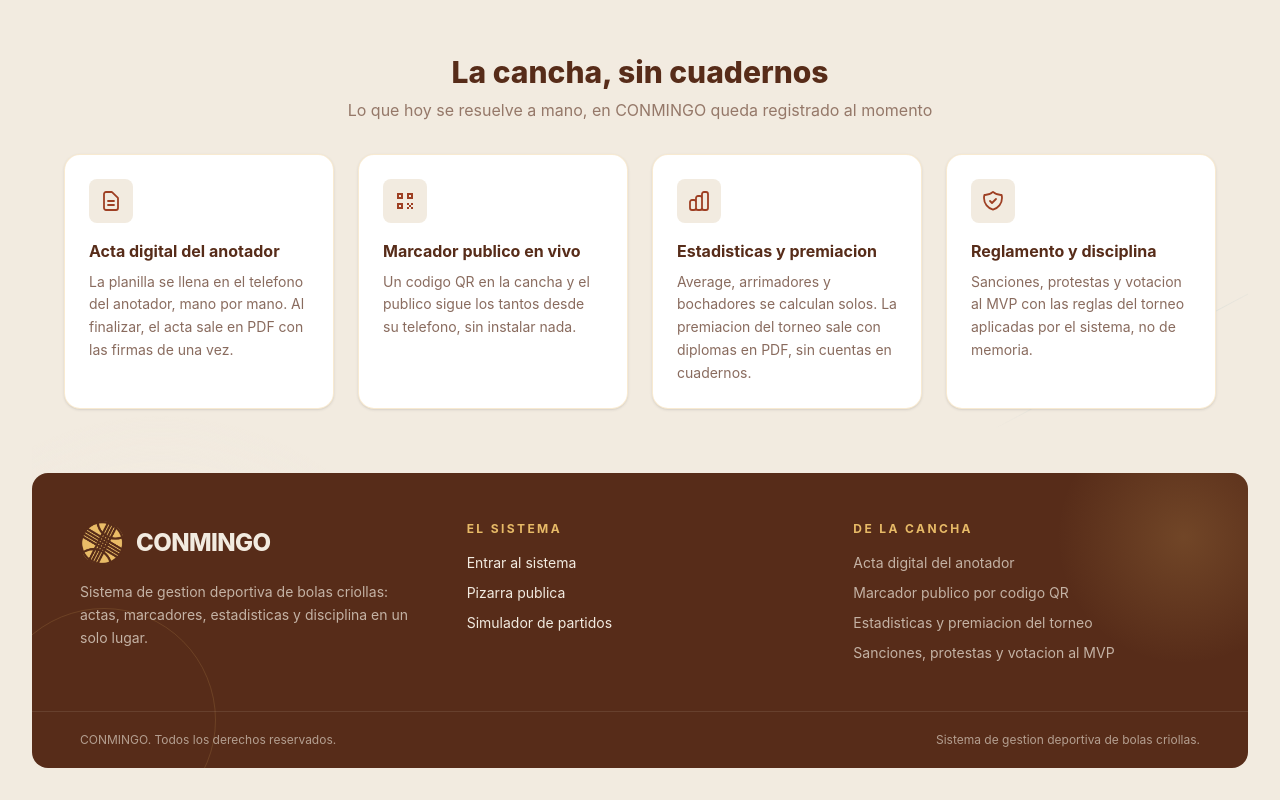
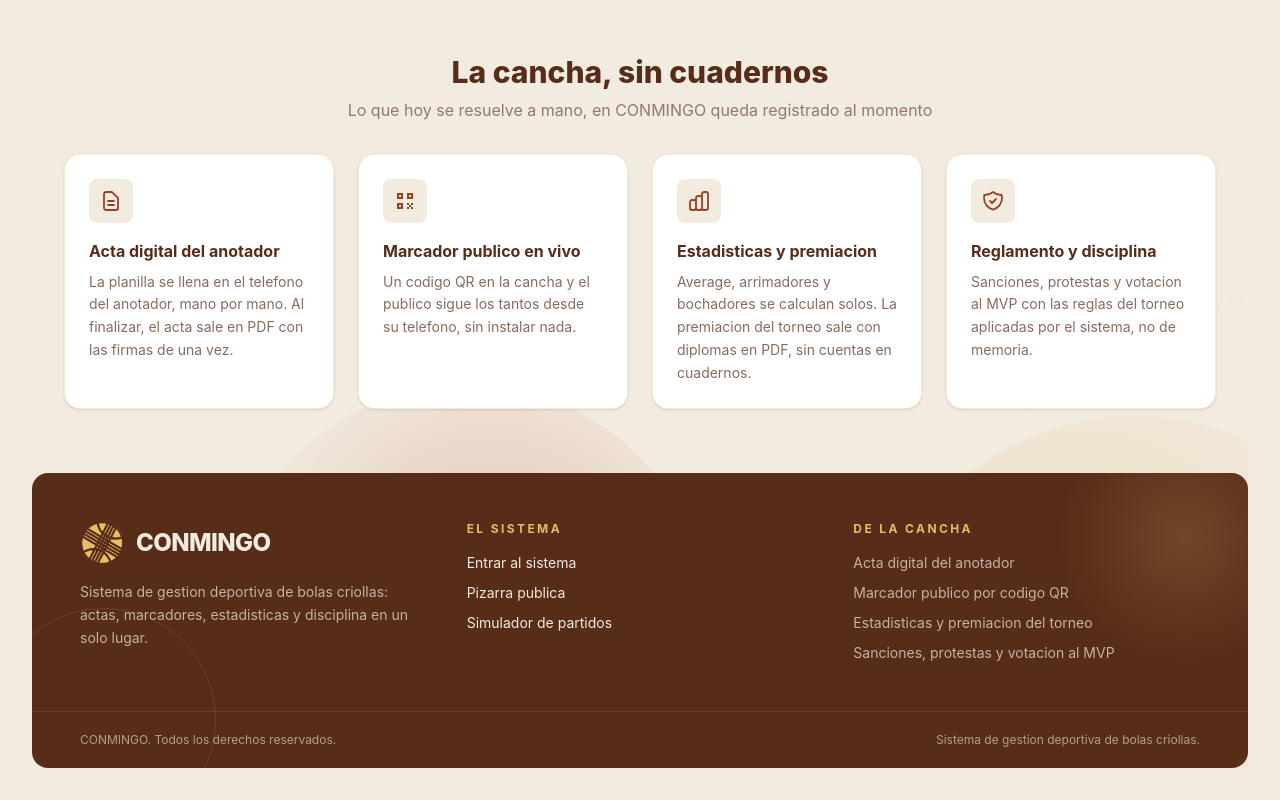
Before and after one commit to KeikoBernal/CONMINGO, a React (Vite) app in the folder frontend/: page / in a window 1280 px wide. Shown: the part 1104-1904 px from the top of the page. Built offline with nearby package versions, Linux system fonts and the light colour scheme; no server answers.

Commit message:
Inicio publico: spots de gradiente dorado y terracota acompanando el footer

```diff
--- a/frontend/src/components/InicioPublico.jsx
+++ b/frontend/src/components/InicioPublico.jsx
@@ -182,6 +182,9 @@ export default function InicioPublico({ partidos = [], onIniciarSesion }) {
         <div className="absolute -top-48 -right-40 w-[34rem] h-[34rem] rounded-full" style={{ transform: parallax(0.08), background: 'radial-gradient(circle at 40% 40%, rgba(231,186,103,0.4), rgba(231,186,103,0.12) 45%, rgba(231,186,103,0) 70%)' }}></div>
         <div className="absolute -bottom-56 -left-40 w-[36rem] h-[36rem] rounded-full" style={{ transform: parallax(-0.06), background: 'radial-gradient(circle at 50% 50%, rgba(242,235,224,0.9), rgba(242,235,224,0.25) 50%, rgba(242,235,224,0) 72%)' }}></div>
         <div className="absolute -top-24 left-[16%] w-[30rem] h-[30rem] rounded-full" style={{ transform: parallax(0.12), background: 'radial-gradient(circle at 55% 45%, rgba(185,85,47,0.30), rgba(185,85,47,0.10) 45%, rgba(185,85,47,0) 70%)' }}></div>
+        {/* Spots de gradiente acompanando el footer, espejo de los de arriba */}
+        <div className="absolute -bottom-48 -right-40 w-[34rem] h-[34rem] rounded-full" style={{ transform: parallax(-0.06), background: 'radial-gradient(circle at 40% 40%, rgba(231,186,103,0.35), rgba(231,186,103,0.10) 45%, rgba(231,186,103,0) 70%)' }}></div>
+        <div className="absolute -bottom-24 left-[16%] w-[30rem] h-[30rem] rounded-full" style={{ transform: parallax(-0.10), background: 'radial-gradient(circle at 55% 45%, rgba(185,85,47,0.28), rgba(185,85,47,0.10) 45%, rgba(185,85,47,0) 70%)' }}></div>
 
         <div className="absolute top-24 -right-24" style={{ transform: parallax(0.18) }}>
           <svg className="w-80 h-80 arte-orbita" viewBox="0 0 200 200" fill="none">
```
